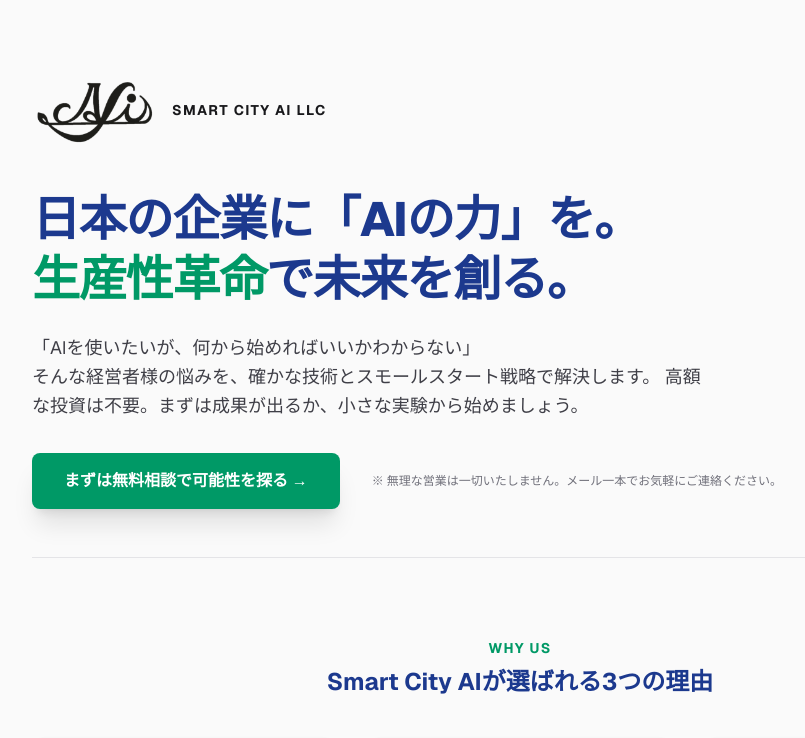
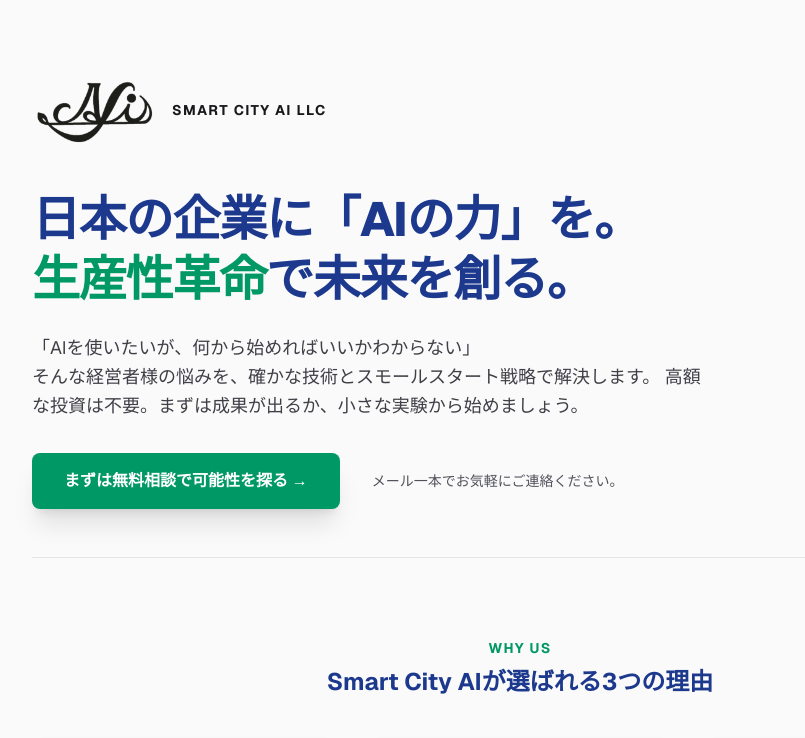
Before and after one commit to tnakajima2050/smartcityai-site, a Next.js app: page / in a window 1280 px wide. Shown: the top 738 px of the page, without its empty margins (120-925 px from the left). Built offline with nearby package versions, Linux system fonts and the light colour scheme.

Commit message:
Update page.tsxメール問い合わせ202512101525

```diff
--- a/app/page.tsx
+++ b/app/page.tsx
@@ -609,8 +609,8 @@ export default function Home() {
             >
               まずは無料相談で可能性を探る &rarr;
             </a>
-            <p className="text-xs text-zinc-500 mt-2 sm:mt-0 sm:ml-4 flex items-center">
-              ※ 無理な営業は一切いたしません。<br className="sm:hidden"/>メール一本でお気軽にご連絡ください。
+            <p className="text-sm text-zinc-600 mt-3 sm:mt-0 sm:ml-4 flex items-center font-medium">
+              メール一本でお気軽にご連絡ください。
             </p>
           </div>
         </header>
```
